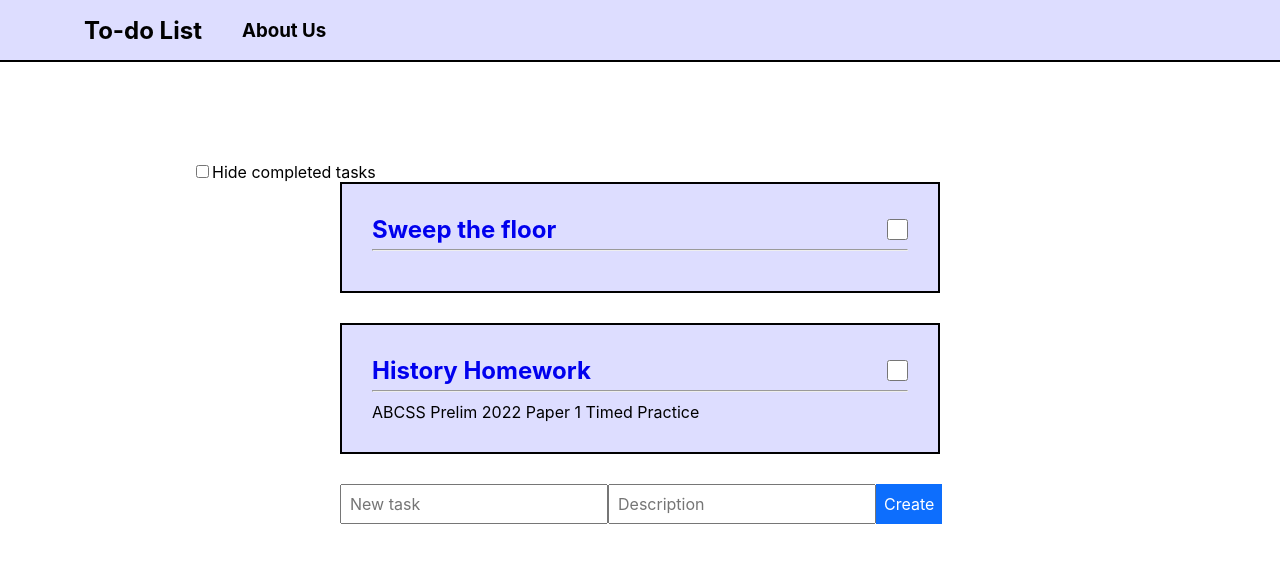
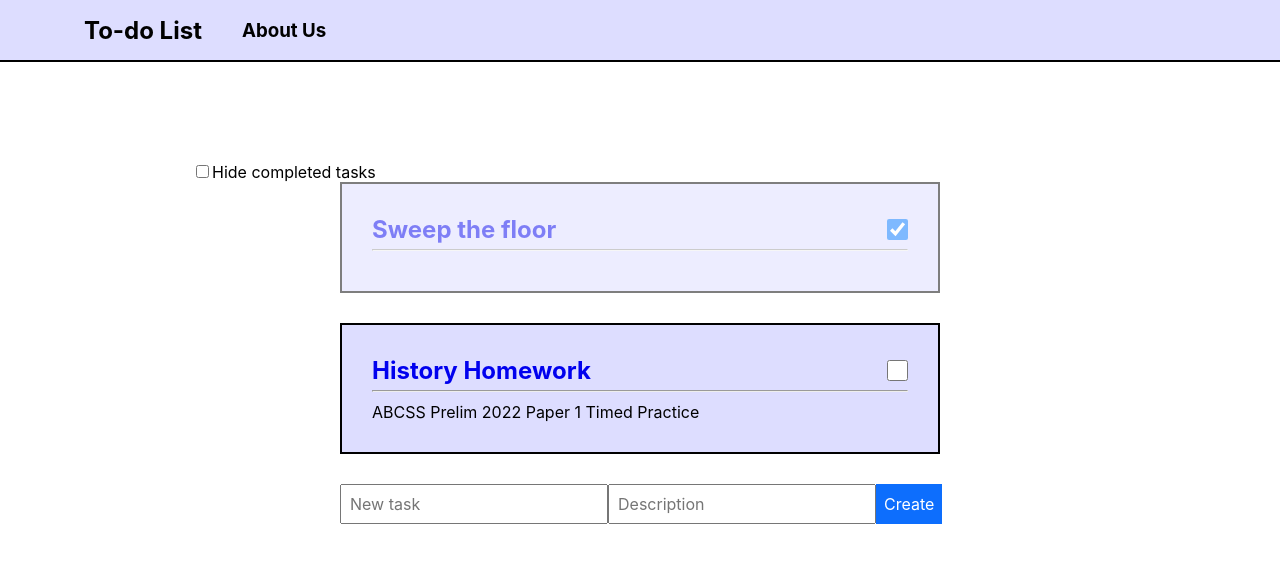
Before and after one commit to jh2946/angular-workshop-complete, an Angular app in the folder project/: page / in a window 1280 px wide. Shown: the top 562 px of the page. Built offline with nearby package versions, Linux system fonts and the light colour scheme; a web font is replaced by a local one.

Commit message:
feat: proper filtering (the shitty way)

```diff
--- a/project/src/app/home/home.component.ts
+++ b/project/src/app/home/home.component.ts
@@ -7,12 +7,12 @@ import { TaskComponent } from './task.component';
   standalone: true,
   imports: [CommonModule, TaskComponent],
   templateUrl: './home.component.html',
-  styleUrl: './home.component.css'
+  styleUrl: './home.component.css',
 })
 export class HomeComponent {
   @ViewChild(TaskComponent) taskComponent!: TaskComponent;
   onToggleHidingCompleted() {
-    document.getElementById("tasks")!.classList.toggle("hide-completed");
+    // document.getElementById("tasks")!.classList.toggle("hidecompleted");
     this.taskComponent.hideCompleted = !this.taskComponent.hideCompleted;
   }
 
--- a/project/src/app/home/task.component.css
+++ b/project/src/app/home/task.component.css
@@ -32,7 +32,6 @@ div.task a.edit-link {
 div.task.completed {
     opacity: 50%;
 }
-
-div.hide-complete div.task.completed {
-    opacity: 0%;
+.hidden {
+    display: none;
 }
--- a/project/src/app/home/task.component.html
+++ b/project/src/app/home/task.component.html
@@ -1,9 +1,9 @@
-<div class="task" *ngFor="let todoItem of items">
+<div class="task" [ngClass]="{ 'completed': isCompleted(todoItem.title), 'hidden': hideCompleted && isCompleted(todoItem.title) }" *ngFor="let todoItem of items">
     <div class="top-row">
         <a href="history_homework.html" class="edit-link">
             <h2>{{todoItem.title}}</h2>
         </a>
-        <input class="task-checkbox" type="checkbox" (click)="toggleCompleted($event, todoItem.title)">
+        <input [checked]="todoItem.done" class="task-checkbox" type="checkbox" (click)="toggleCompleted($event, todoItem.title)">
     </div>
     <hr>
     <p>{{todoItem.description}}</p>
--- a/project/src/app/home/task.component.ts
+++ b/project/src/app/home/task.component.ts
@@ -11,7 +11,7 @@ import { Component, EventEmitter, Input, Output } from '@angular/core';
 export class TaskComponent {
     filter: "all" | "active" | "done" = "all";
     allItems = [
-        { "title": "Sweep the floor", "status": "completed" },
+        { "title": "Sweep the floor", "done": true }, // todo: fix this being opposite if done is initially true
         { "title": "History Homework", "description": "ABCSS Prelim 2022 Paper 1 Timed Practice", "done": false },
     ]
     get items() {
@@ -63,6 +63,11 @@ export class TaskComponent {
         }
     }
 
+    isCompleted(title: string) {
+        const index = this.allItems.findIndex((item) => item.title === title);
+        return this.allItems[index].done;
+    }
+
     @Output() itemAdded = new EventEmitter<{ title: string, description: string }>();
     onCreateClick(title: string, description: string) {
         this.addItem(title, description);
```
